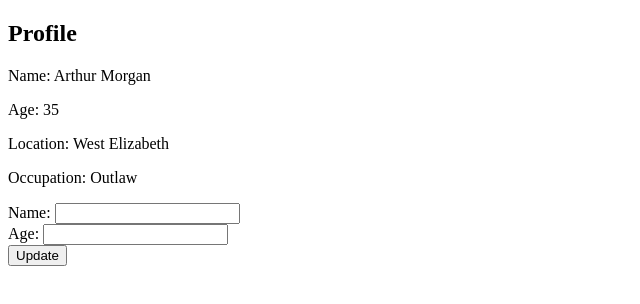
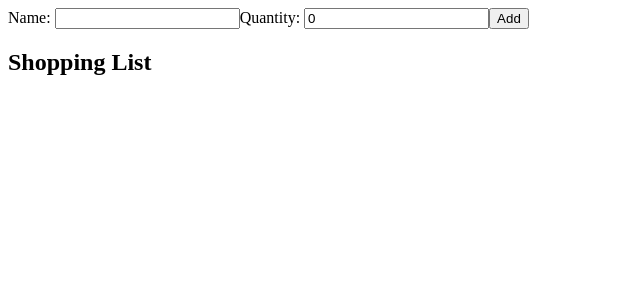
Before and after one commit to theSolution12/React-Journey, a React (Vite) app: page / in a window 1280 px wide. Shown: the top 304 px of the page, without its empty margins (0-640 px from the left). Built offline with nearby package versions, Linux system fonts and the light colour scheme.

Commit message:
Add ShoppingList component to App
Replaced Profile component with ShoppingList component. Added ShoppingList component to manage a list of items with name and quantity.

```diff
--- a/src/App.jsx
+++ b/src/App.jsx
@@ -20,11 +20,12 @@ import Movies from "./components/useState/Movies";
 import Counter from "./components/useState/Counter";
 import TodoList from "./components/useState/TodoList";
 import Profile from "./components/useState/Profile";
+import ShoppingList from "./components/useState/ShoppingList";
 
 const App = () => {
   return (
     <>
-      <Profile />
+      <ShoppingList />
     </>
   )
 }
--- /dev/null
+++ b/src/components/useState/ShoppingList.jsx
@@ -0,0 +1,40 @@
+import { useState } from "react";
+
+const ShoppingList = () => {
+    const [items, setItems] = useState([]);
+
+    const [name, setName] = useState("");
+    const [quantity, setQuantity] = useState(0);
+
+    const handleAdd = () => {
+        if (name && quantity > 0) {
+            setItems([...items, { name: name, quantity: quantity }]);
+            setName("");
+            setQuantity(0);
+        } else {
+            alert("Please enter valid item name and quantity.");
+        }
+    }
+
+    return (
+        <div>
+            <label htmlFor="name">Name: </label>
+            <input type="text" id="name" value={name} onChange={(e) => setName(e.target.value)} />
+            <label htmlFor="quantity">Quantity: </label>
+            <input type="number" id="quantity" value={quantity} onChange={(e) => setQuantity(e.target.value)} />
+            <button onClick={handleAdd}>Add</button>
+
+            <h2>Shopping List</h2>
+            <ul>
+                {items.map((item, index) => (
+                    <li key={index}>
+                        {item.name} - {item.quantity}
+                    </li>
+                ))}
+            </ul>
+
+        </div>
+    )
+}
+
+export default ShoppingList;
```
